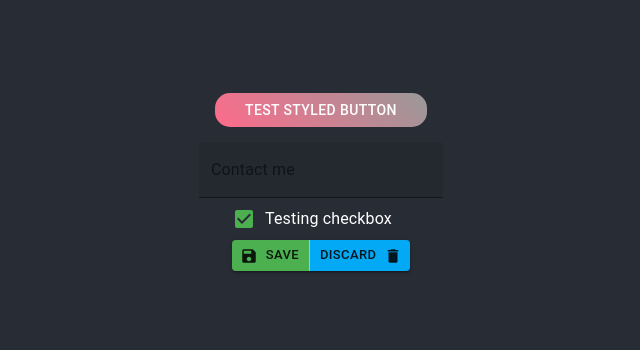
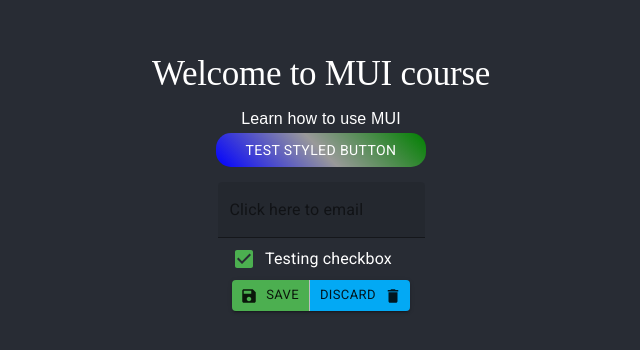
Before and after one commit to Dina2703/material-ui-react-001, a React (Create React App) app: page / in a window 1280 px wide. Shown: the part 218-568 px from the top of the page, without its empty margins (319-959 px from the left). Built offline with nearby package versions, Linux system fonts and the light colour scheme.

Commit message:
MUI Typography

```diff
--- a/package.json
+++ b/package.json
@@ -8,6 +8,7 @@
     "@testing-library/jest-dom": "^5.16.1",
     "@testing-library/react": "^12.1.2",
     "@testing-library/user-event": "^13.5.0",
+    "fontsource-roboto": "^4.0.0",
     "react": "^17.0.2",
     "react-dom": "^17.0.2",
     "react-scripts": "5.0.0",
--- a/src/App.js
+++ b/src/App.js
@@ -13,11 +13,13 @@
   createTheme,
 } from "@material-ui/core/styles";
 import { green, lightBlue } from "@material-ui/core/colors";
+import "fontsource-roboto";
+import { Typography } from "@material-ui/core";
 
 //custom styling for button
 const useStyles = makeStyles({
   root: {
-    background: "linear-gradient(45deg, #FE6B8B, #999)",
+    background: "linear-gradient(45deg, blue, #999, green)",
     border: 0,
     borderRadius: 15,
     color: "white",
@@ -31,7 +33,7 @@
   return <Button className={classes.root}>Test Styled Button</Button>;
 }
 
-//custom theme
+//custom theme for color and typography
 const theme = createTheme({
   palette: {
     primary: {
@@ -40,6 +42,16 @@
     },
     secondary: {
       main: lightBlue[500],
+    },
+  },
+  typography: {
+    h2: {
+      fontSize: 35,
+      fontFamily: "Times New Roman",
+      marginBottom: 10,
+    },
+    subtitle1: {
+      fontFamily: "fantasy",
     },
   },
 });
@@ -67,12 +79,16 @@
     <ThemeProvider theme={theme}>
       <div className="App">
         <header className="App-header">
+          <Typography variant="h2" align="left" component="div">
+            Welcome to MUI course
+          </Typography>
+          <Typography variant="subtitle1">Learn how to use MUI</Typography>
           <ButtonStyled />
           <TextField
             variant="filled"
             color="primary.light"
             type="email"
-            label="Contact me"
+            label="Click here to email"
             placeholder="email@email.com"
           />
           <CheckBoxExample />
```
Also changed, not shown: 1 other file (tests, documents, lock files or other folders).
